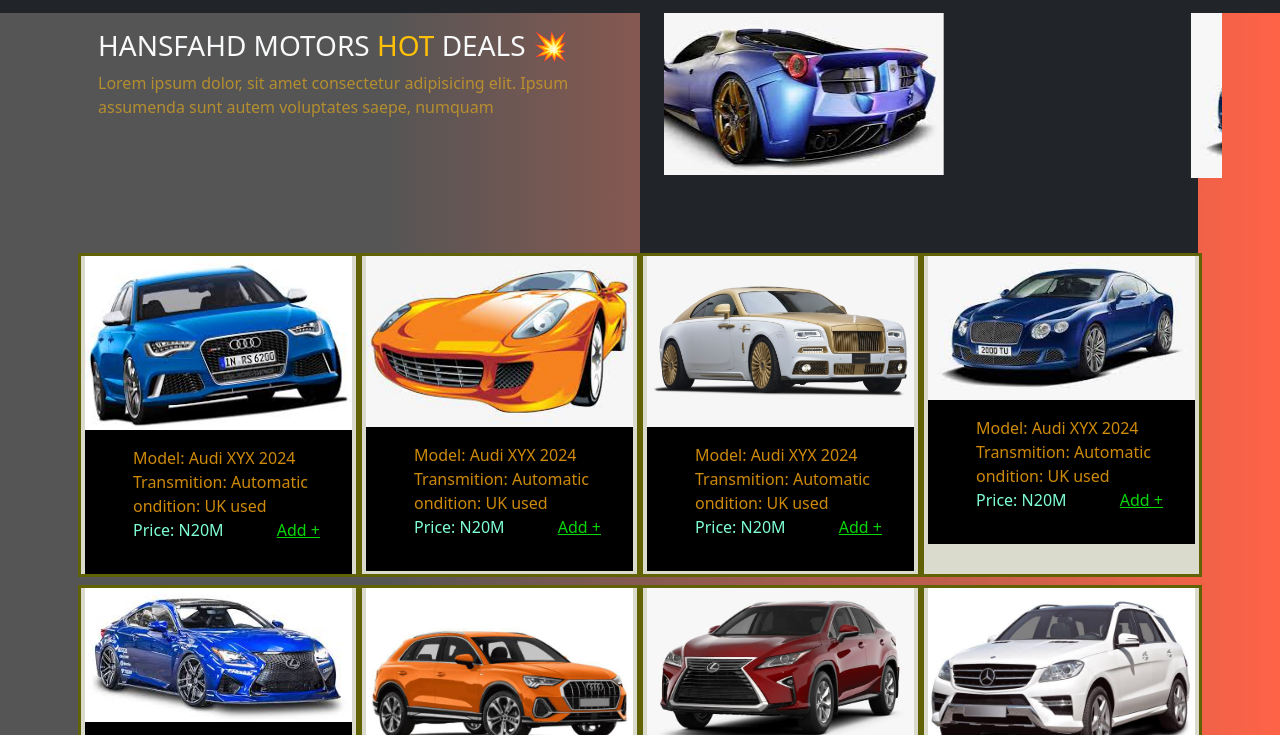
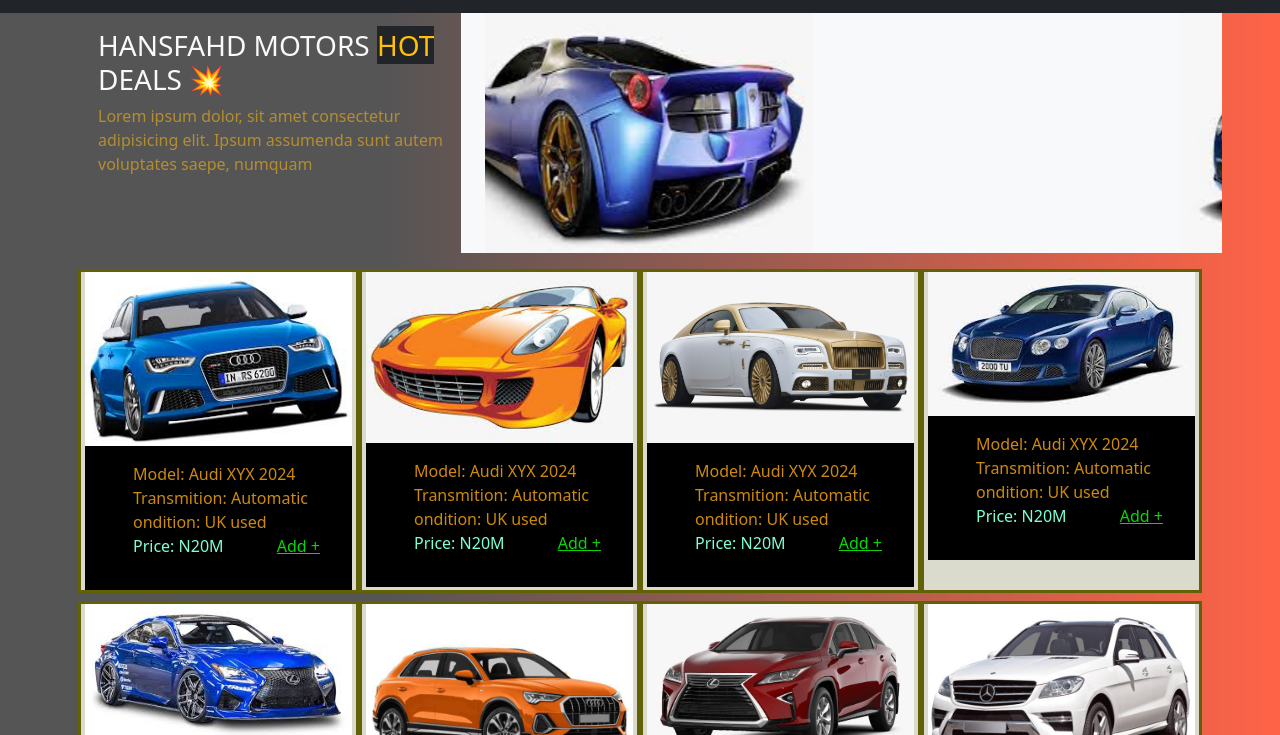
Before and after one commit to Geraldekene07/Hansfahd-Motors, a plain HTML site: page gallery.html in a window 1280 px wide. Shown: the part 61-796 px from the top of the page. Drawn offline with nearby package versions, Linux system fonts and the light colour scheme.

Commit message:
carousel img resized

```diff
--- a/gallery.css
+++ b/gallery.css
@@ -72,6 +72,8 @@ ul>span>a:hover{
 .hero{
     display: flex;
     flex-direction: row;
+    margin-bottom: 1rem;
+    /* border-bottom: .5rem solid rgba(0, 0, 0, 0.807); */
 }
 
 .hero-content{
@@ -81,9 +83,11 @@ ul>span>a:hover{
 }
 
 .carousel{
-    width: 50%;
+    width: 100%;
     height: 30vh;
 }
+
+
 
 #gallery-modal .modal-img{
     width: 100%;
--- a/gallery.html
+++ b/gallery.html
@@ -58,21 +58,27 @@
 <!-- Hero section -->
 <section  class="hero container">
     <div class="hero-content">
-  <h3 class="text-light">HANSFAHD MOTORS <span class="text-warning">HOT</span> DEALS 💥</h3>
+  <h3 class="text-light">HANSFAHD MOTORS <span class="text-warning bg-dark">HOT</span> DEALS 💥</h3>
   <p>Lorem ipsum dolor, sit amet consectetur adipisicing elit. Ipsum assumenda sunt autem voluptates saepe, numquam</p>
 </div>
 
-<div id="carouselExampleSlidesOnly" class="carousel slide bg-dark "  data-bs-ride="carousel">
+<div id="carouselExampleSlidesOnly" class="carousel slide bg-light "  data-bs-ride="carousel">
   <div class="carousel-inner ms-4 ">
 
     <div class="carousel-item active">
-      <img src="./images/images7.jpeg" class="d-block w-20" alt="...">
+      <img src="./images/images7.jpeg" class="d-block w-50" style="height: 30vh;"  alt="...">
     </div>
+
     <div class="carousel-item">
-      <img src="./images/images12,jpeg.jpeg" class="d-block w-20" alt="...">
+      <img src="./images/images12,jpeg.jpeg" class="d-block w-50" style="height: 30vh;" alt="...">
     </div>
+
     <div class="carousel-item">
-      <img src="./images/images6.jpeg" class="d-block w-20" alt="...">
+      <img src="./images/images6.jpeg" class="d-block w-50" style="height: 30vh;" alt="...">
+    </div>
+
+    <div class="carousel-item">
+      <img src="./images/images5.jpeg" class="d-block w-50 " style="height: 30vh;" alt="...">
     </div>
 
   </div>
@@ -229,7 +235,6 @@
                      <span class="addCart pe-3"><a href="#">Add +</a></span>
                 </ul>
             </div>
-
           </div>
         </div>
       </div>
```
